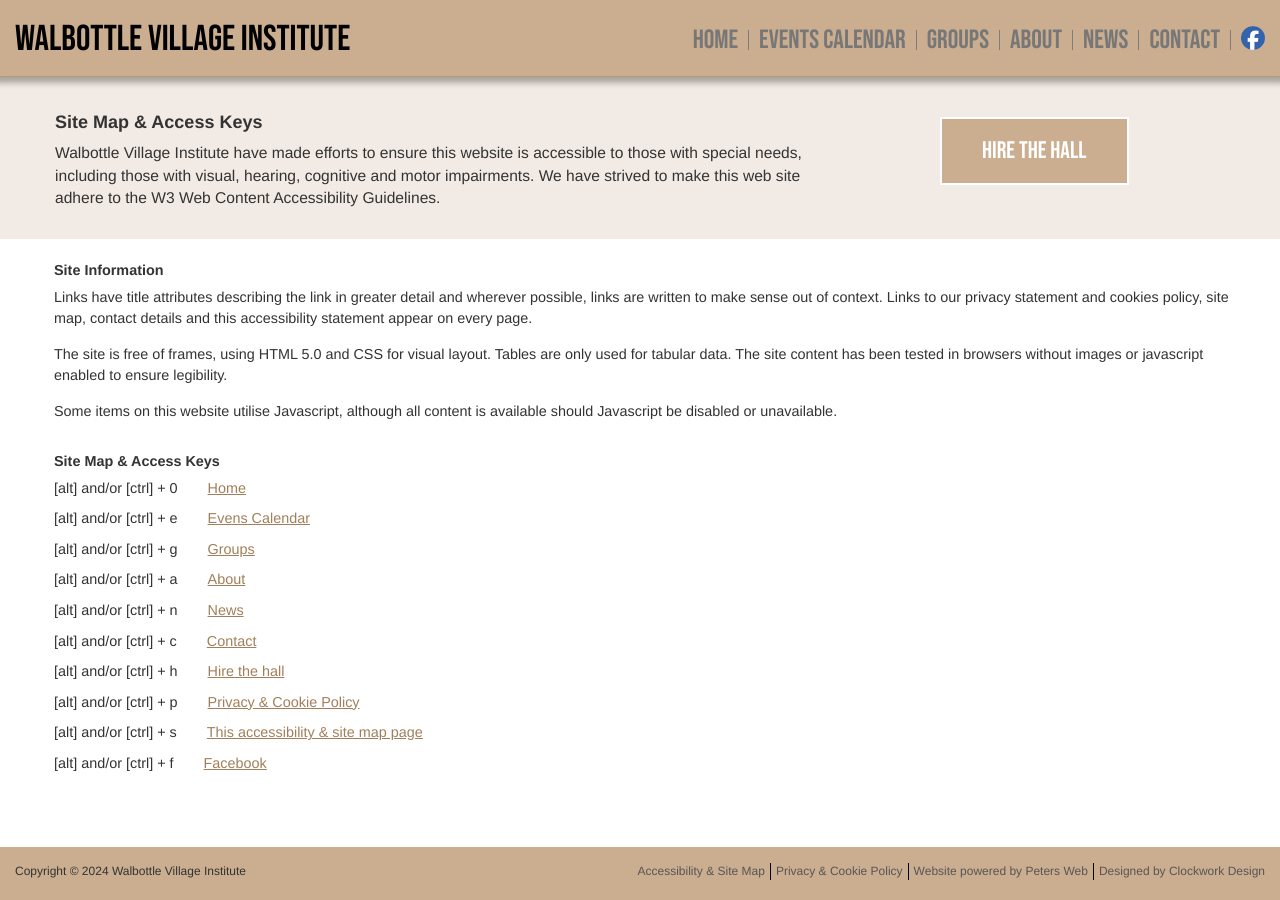
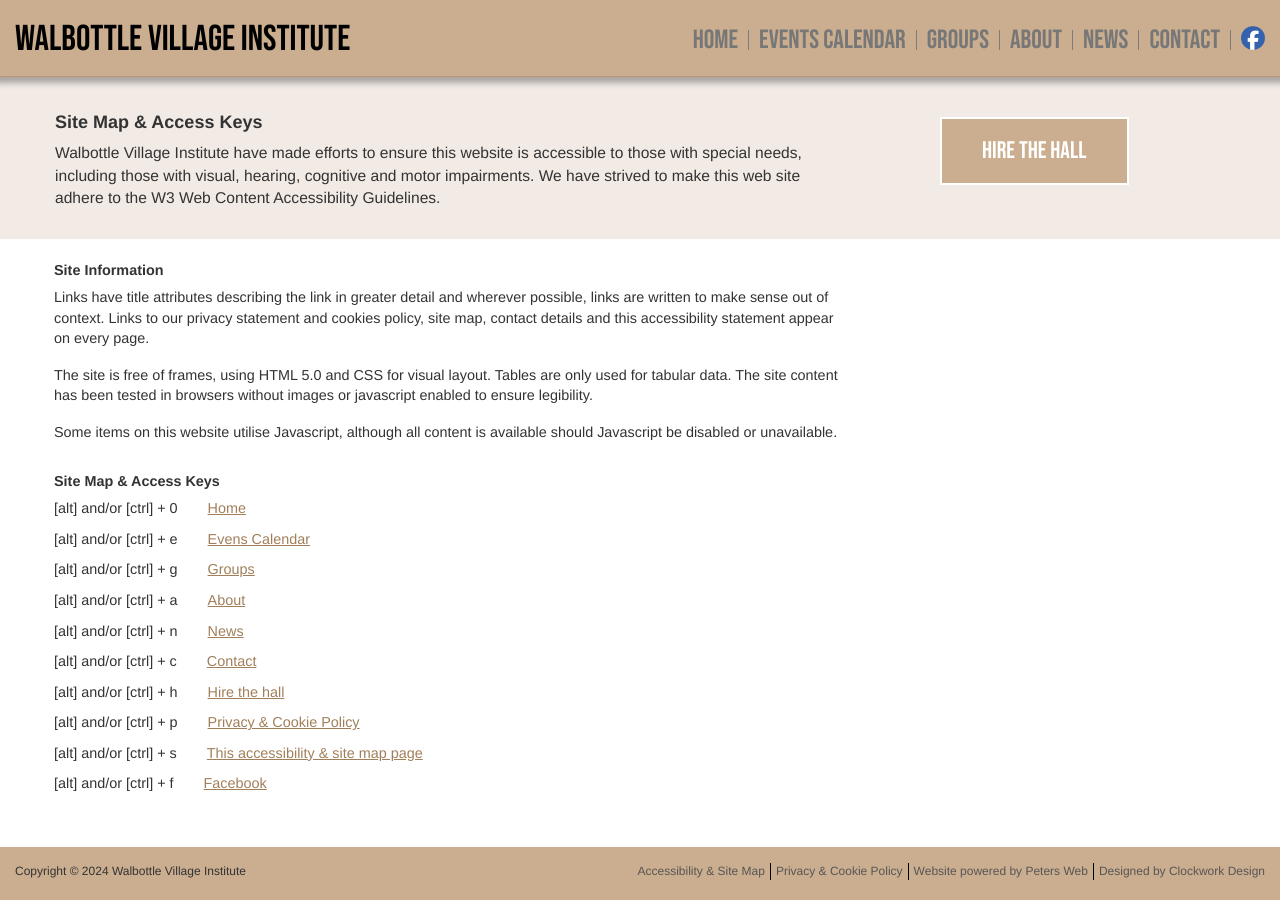
Before and after one commit to Walbottle-Village/Walbottle-Village-Institute, a Jekyll site: the page built from _pages/wvi_access_map.md, in a window 1280 px wide. Built offline with Jekyll 4.4.1, drawn with Linux system fonts in a browser that asks for light colours; cached includes are drawn as plain includes; some web fonts are replaced; comment, search, counter and statistics services are not loaded.

Commit message:
Update wvi_access_map.md

```diff
--- a/_pages/wvi_access_map.md
+++ b/_pages/wvi_access_map.md
@@ -19,7 +19,7 @@
 		</div>
 	</div>
 	<div class="row policyWrap">
-		<div class="col-xs-12">
+		<div class="col-sm-8 col-xs-12">
 			<h3><strong>Site Information</strong></h3>
 					<p>Links have title attributes describing the link in greater detail and wherever possible, links are written to make sense out of context. Links to our privacy statement and cookies policy, site map, contact details and this accessibility statement appear on every page.</p>
 					<p>The site is free of frames, using HTML 5.0 and CSS for visual layout. Tables are only used for tabular data. The site content has been tested in browsers without images or javascript enabled to ensure legibility.</p>
```
